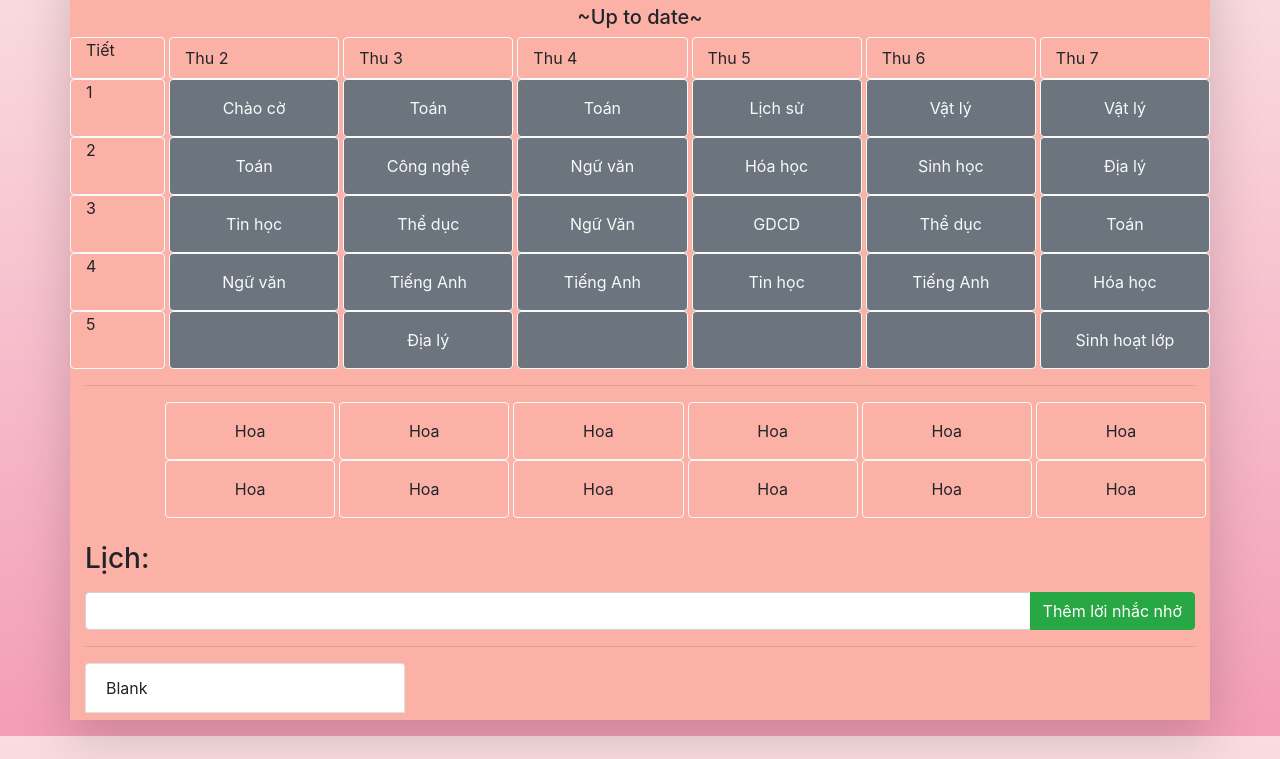
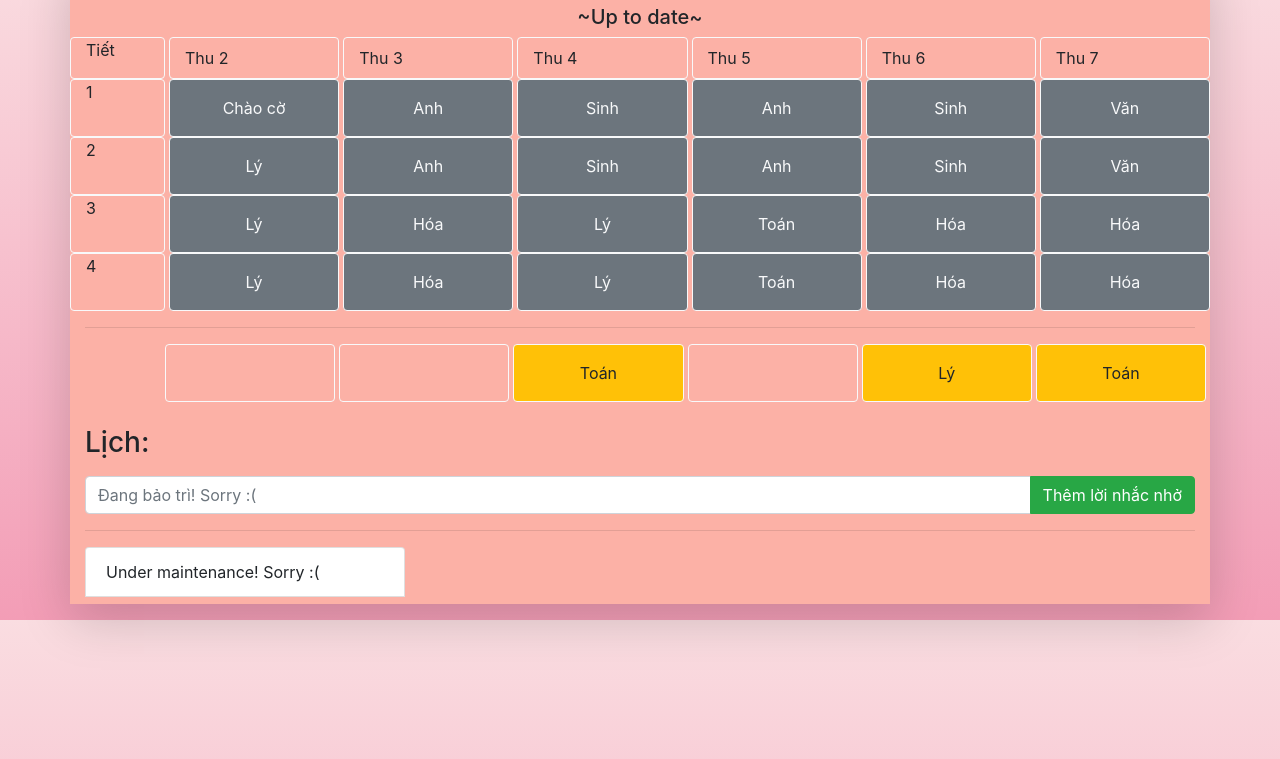
Before and after one commit to manhhungpc/kanna_schedules, a website: page index.html in a window 1280 px wide. Shown: the part 41-800 px from the top of the page. Drawn offline with Linux system fonts and the light colour scheme.

Commit message:
update 11-05-2021

```diff
--- a/index.html
+++ b/index.html
@@ -8,6 +8,7 @@
     <link rel="stylesheet" href="index.css">
     <link rel="stylesheet" href="css/bootstrap.min.css">
     <script src="js/jquery-3.6.0.js"></script>
+    <script src="index.js"></script>
     <script>
         $("document").ready(function(){
             $("#addReminder").click(function(){
@@ -46,73 +47,65 @@
                 </div>
             </div>
         </div>
-        <div class="col border border-light bg-secondary text-light rounded mr-md-1 py-3 text-center">Toán</div>
-        <div class="col border border-light bg-secondary text-light rounded mr-md-1 py-3 text-center">Toán</div>
-        <div class="col border border-light bg-secondary text-light rounded mr-md-1 py-3 text-center">Lịch sử</div>
-        <div class="col border border-light bg-secondary text-light rounded mr-md-1 py-3 text-center">Vật lý</div>
-        <div class="col border border-light bg-secondary text-light rounded py-3 text-center">Vật lý</div>
+        <div id="Tue1" class="col border border-light bg-secondary text-light rounded mr-md-1 py-3 text-center">Toán</div>
+        <div id="Wed1" class="col border border-light bg-secondary text-light rounded mr-md-1 py-3 text-center">Toán</div>
+        <div id="Thur1" class="col border border-light bg-secondary text-light rounded mr-md-1 py-3 text-center">Lịch sử</div>
+        <div id="Fri1" class="col border border-light bg-secondary text-light rounded mr-md-1 py-3 text-center">Vật lý</div>
+        <div id="Sat1" class="col border border-light bg-secondary text-light rounded py-3 text-center">Vật lý</div>
     </div>
     <div class="row">
         <div class="col-1 border-light border rounded mr-1">2</div>
-        <div class="col border border-light bg-secondary text-light rounded mr-1 py-3 text-center">Toán</div>
-        <div class="col border border-light bg-secondary text-light rounded mr-1 py-3 text-center">Công nghệ</div>
-        <div class="col border border-light bg-secondary text-light rounded mr-1 py-3 text-center">Ngữ văn</div>
-        <div class="col border border-light bg-secondary text-light rounded mr-1 py-3 text-center">Hóa học</div>
-        <div class="col border border-light bg-secondary text-light rounded mr-1 py-3 text-center">Sinh học</div>
-        <div class="col border border-light bg-secondary text-light rounded  py-3 text-center">Địa lý</div>
+        <div id="Mon2" class="col border border-light bg-secondary text-light rounded mr-1 py-3 text-center">Lý</div>
+        <div id="Tue2" class="col border border-light bg-secondary text-light rounded mr-1 py-3 text-center">Công nghệ</div>
+        <div id="Wed2" class="col border border-light bg-secondary text-light rounded mr-1 py-3 text-center">Ngữ văn</div>
+        <div id="Thur2" class="col border border-light bg-secondary text-light rounded mr-1 py-3 text-center">Hóa học</div>
+        <div id="Fri2" class="col border border-light bg-secondary text-light rounded mr-1 py-3 text-center">Sinh học</div>
+        <div id="Sat2" class="col border border-light bg-secondary text-light rounded  py-3 text-center">Địa lý</div>
     </div>
     <div class="row">
         <div class="col-1 border-light border rounded mr-1">3</div>
-        <div class="col border border-light bg-secondary text-light rounded mr-1 py-3 text-center">Tin học</div>
-        <div class="col border border-light bg-secondary text-light rounded mr-1 py-3 text-center">Thể dục</div>
-        <div class="col border border-light bg-secondary text-light rounded mr-1 py-3 text-center">Ngữ Văn</div>
-        <div class="col border border-light bg-secondary text-light rounded mr-1 py-3 text-center">GDCD</div>
-        <div class="col border border-light bg-secondary text-light rounded mr-1 py-3 text-center">Thể dục</div>
-        <div class="col border border-light bg-secondary text-light rounded py-3 text-center">Toán</div>
+        <div id="Mon3" class="col border border-light bg-secondary text-light rounded mr-1 py-3 text-center">Lý</div>
+        <div id="Tue3" class="col border border-light bg-secondary text-light rounded mr-1 py-3 text-center">Thể dục</div>
+        <div id="Wed3" class="col border border-light bg-secondary text-light rounded mr-1 py-3 text-center">Ngữ Văn</div>
+        <div id="Thur3" class="col border border-light bg-secondary text-light rounded mr-1 py-3 text-center">GDCD</div>
+        <div id="Fri3" class="col border border-light bg-secondary text-light rounded mr-1 py-3 text-center">Thể dục</div>
+        <div id="Sat3" class="col border border-light bg-secondary text-light rounded py-3 text-center">Toán</div>
     </div>
     <div class="row">
         <div class="col-1 border-light border rounded mr-1">4</div>
-        <div class="col border border-light bg-secondary text-light rounded mr-1 py-3 text-center">Ngữ văn</div>
-        <div class="col border border-light bg-secondary text-light rounded mr-1 py-3 text-center">Tiếng Anh</div>
-        <div class="col border border-light bg-secondary text-light rounded mr-1 py-3 text-center">Tiếng Anh</div>
-        <div class="col border border-light bg-secondary text-light rounded mr-1 py-3 text-center">Tin học</div>
-        <div class="col border border-light bg-secondary text-light rounded mr-1 py-3 text-center">Tiếng Anh</div>
-        <div class="col border border-light bg-secondary text-light rounded py-3 text-center">Hóa học</div>
+        <div id="Mon4" class="col border border-light bg-secondary text-light rounded mr-1 py-3 text-center">Lý</div>
+        <div id="Tue4" class="col border border-light bg-secondary text-light rounded mr-1 py-3 text-center">Tiếng Anh</div>
+        <div id="Wed4" class="col border border-light bg-secondary text-light rounded mr-1 py-3 text-center">Tiếng Anh</div>
+        <div id="Thur4" class="col border border-light bg-secondary text-light rounded mr-1 py-3 text-center">Tin học</div>
+        <div id="Fri4" class="col border border-light bg-secondary text-light rounded mr-1 py-3 text-center">Tiếng Anh</div>
+        <div id="Sat4" class="col border border-light bg-secondary text-light rounded py-3 text-center">Hóa học</div>
     </div>
-    <div class="row">
+    <!-- <div class="row">
         <div class="col-1 border-light border rounded mr-1">5</div>
-        <div class="col border border-light bg-secondary text-light rounded mr-1 py-3 text-center"></div>
-        <div class="col border border-light bg-secondary text-light rounded mr-1 py-3 text-center">Địa lý</div>
-        <div class="col border border-light bg-secondary text-light rounded mr-1 py-3 text-center"></div>
-        <div class="col border border-light bg-secondary text-light rounded mr-1 py-3 text-center"></div>
-        <div class="col border border-light bg-secondary text-light rounded mr-1 py-3 text-center"></div>
-        <div class="col border border-light bg-secondary text-light rounded py-3 text-center">Sinh hoạt lớp</div>
-    </div>
+        <div id="Mon5" class="col border border-light bg-secondary text-light rounded mr-1 py-3 text-center"></div>
+        <div id="Tue5" class="col border border-light bg-secondary text-light rounded mr-1 py-3 text-center"></div>
+        <div id="Wed5" class="col border border-light bg-secondary text-light rounded mr-1 py-3 text-center"></div>
+        <div id="Thur5" class="col border border-light bg-secondary text-light rounded mr-1 py-3 text-center"></div>
+        <div id="Fri5" class="col border border-light bg-secondary text-light rounded mr-1 py-3 text-center"></div>
+        <div id="Sat5" class="col border border-light bg-secondary text-light rounded py-3 text-center">Sinh hoạt lớp</div>
+    </div> -->
     <hr>
+    <!--TKB buoi chieu-->
     <div class="row">
         <div class="col-1"></div>
-        <div class="col mr-1 py-3 border border-light rounded text-center">Hoa</div>
-        <div class="col mr-1 py-3 border border-light rounded text-center">Hoa</div>
-        <div class="col mr-1 py-3 border border-light rounded text-center">Hoa</div>
-        <div class="col mr-1 py-3 border border-light rounded text-center">Hoa</div>
-        <div class="col mr-1 py-3 border border-light rounded text-center">Hoa</div>
-        <div class="col mr-1 py-3 border border-light rounded text-center">Hoa</div>
-    </div>
-    <div class="row">
-        <div class="col-1"></div>
-        <div class="col mr-1 py-3 border border-light rounded text-center">Hoa</div>
-        <div class="col mr-1 py-3 border border-light rounded text-center">Hoa</div>
-        <div class="col mr-1 py-3 border border-light rounded text-center">Hoa</div>
-        <div class="col mr-1 py-3 border border-light rounded text-center">Hoa</div>
-        <div class="col mr-1 py-3 border border-light rounded text-center">Hoa</div>
-        <div class="col mr-1 py-3 border border-light rounded text-center">Hoa</div>
+        <div id="MonAf1" class="col mr-1 py-3 border border-light rounded text-center"></div>
+        <div id="TueAf1" class="col mr-1 py-3 border border-light rounded text-center"></div>
+        <div id="WedAf1" class="col mr-1 py-3 border border-light rounded text-center bg-warning">Toán</div>
+        <div id="ThurAf1" class="col mr-1 py-3 border border-light rounded text-center"></div>
+        <div id="FriAf1" class="col mr-1 py-3 border border-light rounded text-center bg-warning">Lý</div>
+        <div id="SatAf1" class="col mr-1 py-3 border border-light rounded text-center bg-warning">Toán</div>
     </div>
     <br>
 
     <div>
     <h3>Lịch:</h3>
     <div class="input-group input-group my-3">
-        <input type="text" class="form-control" id="reminder">
+        <input type="text" class="form-control" id="reminder" placeholder="Đang bảo trì! Sorry :(">
         <div class="input-group-append">
             <button class="btn btn-success" id="addReminder">Thêm lời nhắc nhở</button>
         </div>
@@ -125,7 +118,7 @@
     <hr>
     <ul class="list-group">
         <li id="schedule" class="list-group-item">
-            Blank
+            Under maintenance! Sorry :(
         </li>
         <div id="endContent" class="mb-2"></div>
     </ul>
--- /dev/null
+++ b/index.js
@@ -0,0 +1,28 @@
+//just for update content
+$("document").ready(function () {
+  //Tuesday - Thu 3
+  $("#Tue1").text("Anh");
+  $("#Tue2").text("Anh");
+  $("#Tue3").text("Hóa");
+  $("#Tue4").text("Hóa");
+  //Wednesday - Thu 4
+  $("#Wed1").text("Sinh");
+  $("#Wed2").text("Sinh");
+  $("#Wed3").text("Lý");
+  $("#Wed4").text("Lý");
+  //Thursday - Thu 5
+  $("#Thur1").text("Anh");
+  $("#Thur2").text("Anh");
+  $("#Thur3").text("Toán");
+  $("#Thur4").text("Toán");
+  //Friday - Thu 6
+  $("#Fri1").text("Sinh");
+  $("#Fri2").text("Sinh");
+  $("#Fri3").text("Hóa");
+  $("#Fri4").text("Hóa");
+  //Saturday - Thu 7
+  $("#Sat1").text("Văn");
+  $("#Sat2").text("Văn");
+  $("#Sat3").text("Hóa");
+  $("#Sat4").text("Hóa");
+});
```
Also changed, not shown: package.json (added, +26 -0 lines), server.js (added, +8 -0 lines), 1 other file.
